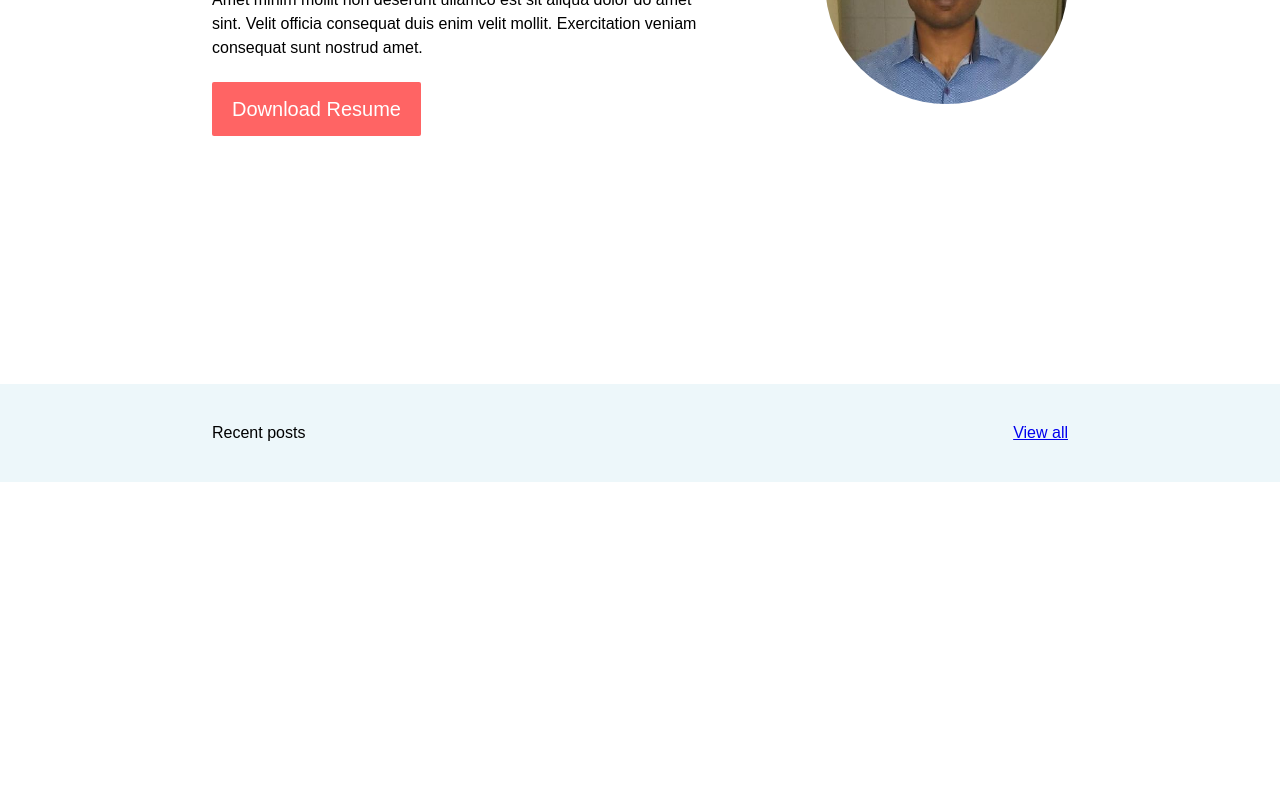
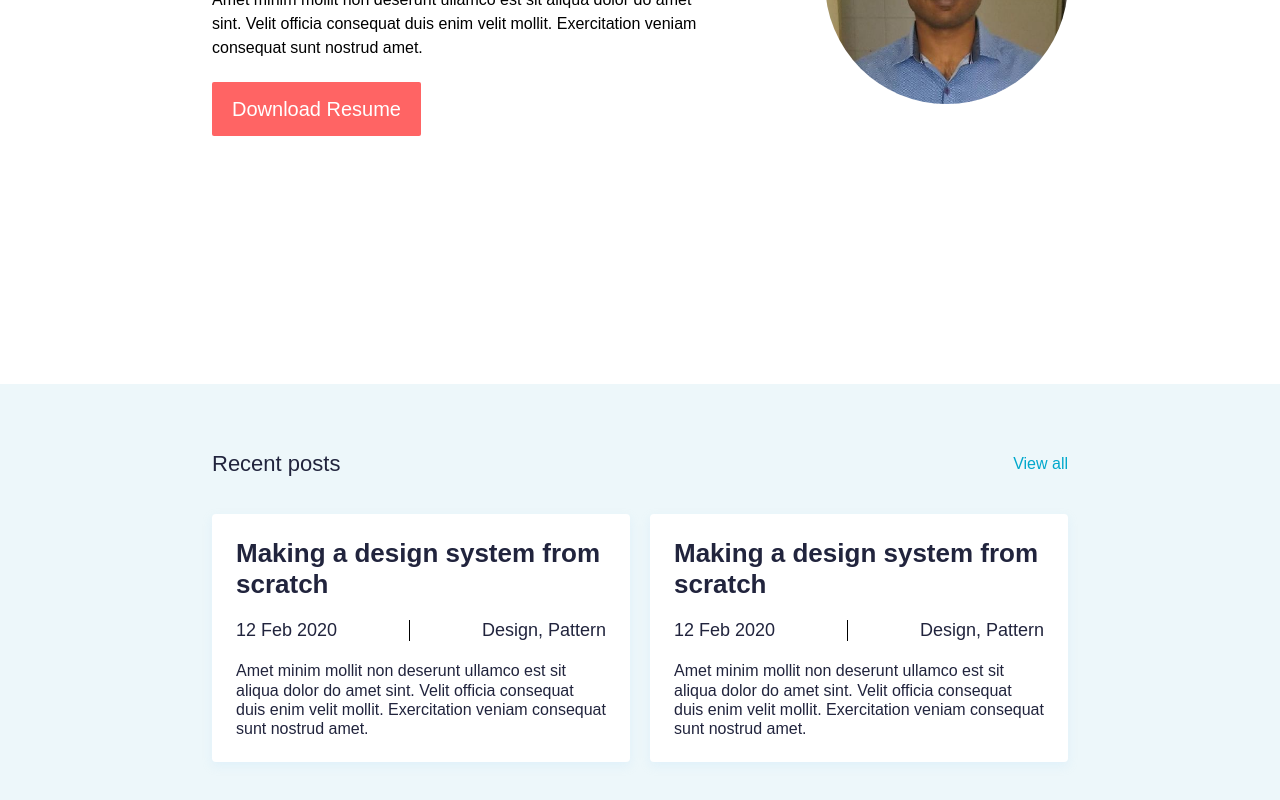
Before and after one commit to curiousdilip/SJ-Website, a Next.js app: page / in a window 1280 px wide. Shown: the part 416-1216 px from the top of the page. Before the commit the page ends 898 px from the top, so only its background shows below. Built offline with nearby package versions, Linux system fonts and the light colour scheme.

Commit message:
post section added

```diff
--- a/app/home.css
+++ b/app/home.css
@@ -36,15 +36,12 @@
 
 #blogs {
     background-color: #EDF7FA;
-    padding: 40px 0;
+    padding: 50px 0;
 }
 
 #blogs .container {
     width: 856px;
     margin: 0 auto;
-    display: flex;
-    align-items: center;
-    justify-content: space-between;
 }
 
 #blogs .container .heading {
@@ -53,3 +50,58 @@
     justify-content: space-between;
     width: 100%;
 }
+
+#blogs .container .heading p {
+    font-size: 22px;
+    color: #21243D;
+    line-height: 60px;
+}
+
+#blogs .container .heading a {
+    color: #00A8CC;
+    text-decoration: none;
+}
+
+#blogs .container .posts {
+    display: grid;
+    place-content: center;
+    grid-template-columns: auto auto;
+    gap: 20px;
+    margin-top: 20px;
+}
+
+#blogs .container .posts .post {
+    text-decoration: none;
+    padding: 24px;
+    border-radius: 4px;
+    background-color: white;
+    box-shadow: 0 4px 10px 0 rgba(187, 225, 250, 0.25);
+}
+
+#blogs .container .posts .post h2 {
+    font-size: 26px;
+    font-weight: bold;
+    line-height: 1.2em;
+    color: #21243D;
+
+}
+
+#blogs .container .posts .post .archive {
+    font-size: 18px;
+    color: #21243D;
+    display: flex;
+    justify-content: space-between;
+    margin: 20px 0;
+}
+
+#blogs .container .posts .post .archive .seperator {
+    height: 21px;
+    width: 1px;
+    background-color: #000000;
+}
+
+#blogs .container .posts .post .excerpt {
+    line-height: 1.2em;
+    color: #21243D;
+
+}
--- a/app/page.jsx
+++ b/app/page.jsx
@@ -28,7 +28,25 @@ export default function Home() {
             <a href="#">View all</a>
           </div>
           <div className="posts">
+            <a className="post">
+              <h2>Making a design system from scratch</h2>
+              <div className="archive">
+                <p className="date">12 Feb 2020</p>
+                <div className="seperator"></div>
+                <p className="tags">Design, Pattern</p>
+              </div>
+              <p className="excerpt">Amet minim mollit non deserunt ullamco est sit aliqua dolor do amet sint. Velit officia consequat duis enim velit mollit. Exercitation veniam consequat sunt nostrud amet.</p>
+            </a>
+            <a className="post" href="#">
+              <h2>Making a design system from scratch</h2>
+              <div className="archive">
+                <p className="date">12 Feb 2020</p>
+                <div className="seperator"></div>
 
+                <p className="tags">Design, Pattern</p>
+              </div>
+              <p className="excerpt">Amet minim mollit non deserunt ullamco est sit aliqua dolor do amet sint. Velit officia consequat duis enim velit mollit. Exercitation veniam consequat sunt nostrud amet.</p>
+            </a>
           </div>
         </div>
       </section>
```
